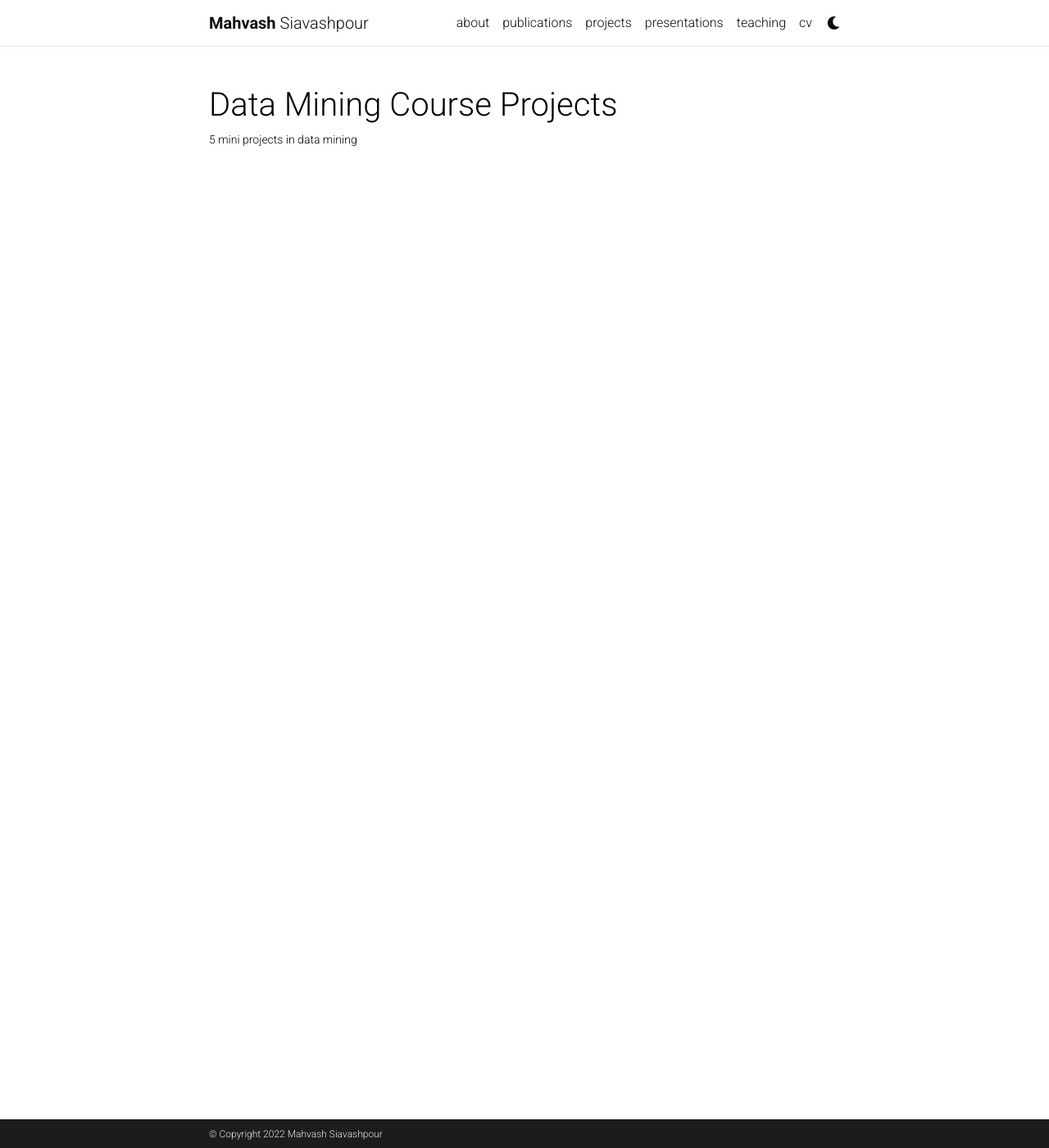
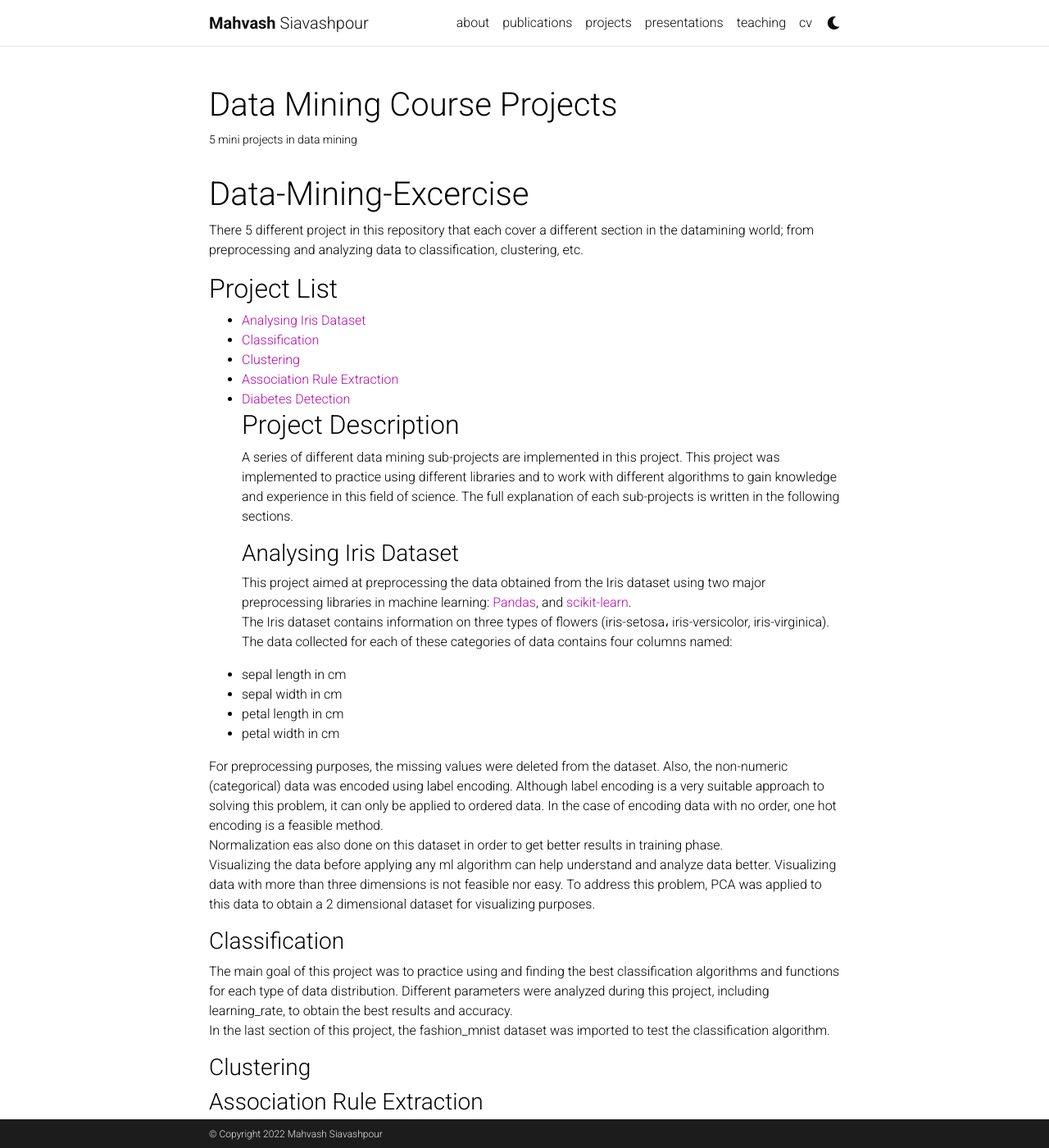
Before and after one commit to mahvash-siavashpour/mahvash-siavashpour.github.io, a Jekyll site: the page built from _projects/1_project.md, in a window 1280 px wide and 1400 px high. Shown: the whole window at 82% size. Built offline with Jekyll 4.4.1, drawn with Linux system fonts in a browser that asks for light colours; comment, search, counter and statistics services are not loaded; a style sheet for code colours, icons or effects is not loaded; some of the changed text lies outside the part shown.

Commit message:
minor changes

```diff
--- a/_projects/1_project.md
+++ b/_projects/1_project.md
@@ -6,3 +6,31 @@ img: assets/img/data-mining.png
 importance: 1
 category: AI
 ---
+# Data-Mining-Excercise
+There 5 different project in this repository that each cover a different section in the datamining world; from preprocessing and analyzing data to classification, clustering, etc.
+## Project List
+- [Analysing Iris Dataset](https://github.com/mahvash-siavashpour/Data-Mining-Excercise/tree/main/AnalyseIrisDataset)
+- [Classification](https://github.com/mahvash-siavashpour/Data-Mining-Excercise/tree/main/AssociationRuleExtraction)
+- [Clustering](https://github.com/mahvash-siavashpour/Data-Mining-Excercise/tree/main/Classification)
+- [Association Rule Extraction](https://github.com/mahvash-siavashpour/Data-Mining-Excercise/tree/main/Clustering)
+- [Diabetes Detection](https://github.com/mahvash-siavashpour/Data-Mining-Excercise/tree/main/Diabetes-Detection)
+## Project Description
+A series of different data mining sub-projects are implemented in this project. This project was implemented to practice using different libraries and to work with different algorithms to gain knowledge and experience in this field of science. The full explanation of each sub-projects is written in the following sections.
+### Analysing Iris Dataset
+This project aimed at preprocessing the data obtained from the Iris dataset using two major preprocessing libraries in machine learning: [Pandas](https://pandas.pydata.org/docs/), and [scikit-learn](https://scikit-learn.org/stable/). <br>
+The Iris dataset contains information on three types of flowers (iris-setosa، iris-versicolor, iris-virginica). The data collected for each of these categories of data contains four columns named: <br>
+- sepal length in cm <br>
+- sepal width in cm <br>
+- petal length in cm <br>
+- petal width in cm <br>
+
+For preprocessing purposes, the missing values were deleted from the dataset. Also, the non-numeric (categorical) data was encoded using label encoding. Although label encoding is a very suitable approach to solving this problem, it can only be applied to ordered data. In the case of encoding data with no order, one hot encoding is a feasible method.<br>
+Normalization eas also done on this dataset in order to get better results in training phase. <br>
+Visualizing the data before applying any ml algorithm can help understand and analyze data better. Visualizing data with more than three dimensions is not feasible nor easy. To address this problem, PCA was applied to this data to obtain a 2 dimensional dataset for visualizing purposes.<br>
+### Classification
+The main goal of this project was to practice using and finding the best classification algorithms and functions for each type of data distribution. Different parameters were analyzed during this project, including learning_rate, to obtain the best results and accuracy. <br>
+In the last section of this project, the fashion_mnist dataset was imported to test the classification algorithm.
+### Clustering
+### Association Rule Extraction
+### Diabetes Detection
+The description of this project can be found [here](https://github.com/mahvash-siavashpour/Data-Mining-Excercise/blob/main/Diabetes-Detection/README.md)
```
Also changed, not shown: _projects/11_project.md (+0 -2 lines).
